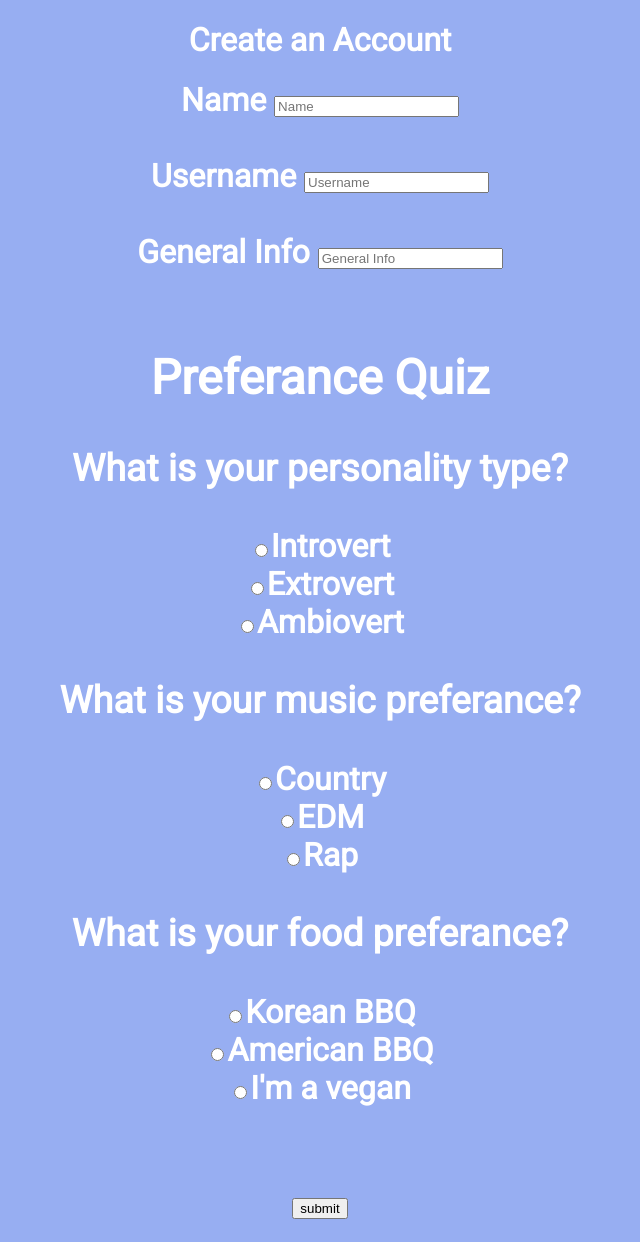
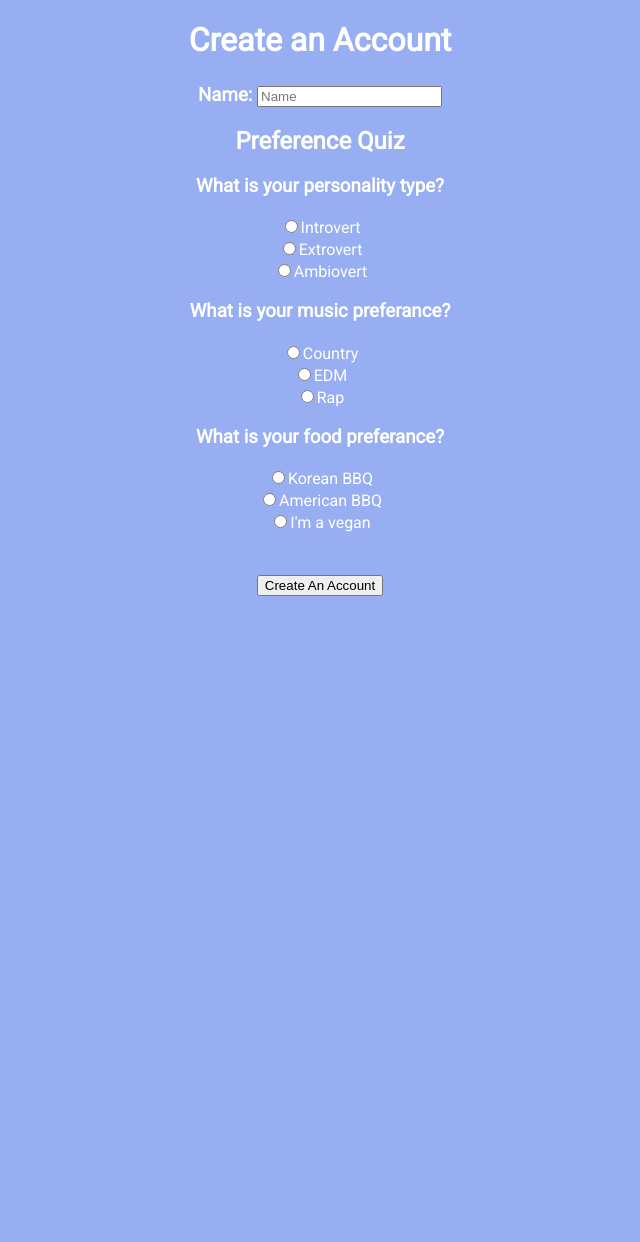
Before and after one commit to itsmelodious/MAC, a Python web app: template templates/newacc.html in a window 1280 px wide. Shown: the whole page, without its empty margins (320-960 px from the left). After the commit the page ends 596 px from the top, so only its background shows below. Run offline with Jinja, Linux system fonts and the light colour scheme; the template is opened without the code that fills it, so the values that code supplies are empty.

Commit message:
Fixed newacc.html

```diff
--- a/templates/newacc.html
+++ b/templates/newacc.html
@@ -8,34 +8,27 @@
   </head>
 
 <body>
-  <strong><h1>Create an Account<h1></strong>
+  <strong><h1>Create an Account</h1></strong>
   <form action="/newaccount" method="post">
-      Name
-      <input name="name" placeholder="Name"><br><br>
-      Username
-      <input name="username" placeholder="Username"><br><br>
-      General Info
-      <input name="genInfo" placeholder="General Info"><br><br>
+    <h3>Name: <input name="name" placeholder="Name"></h3>
 
-      <h2> Preferance Quiz </h2>
+    <h2> Preference Quiz </h2>
     <!-- list of questions music, food, personality -->
     <h3>What is your personality type?</h3>
       <label><input type = "radio" name = "personality" value= "1">Introvert</label><br>
-          <input type = "radio" name = "personality" value= "2">Extrovert<br>
-          <input type = "radio" name = "personality" value= "3">Ambiovert<br>
+      <label><input type = "radio" name = "personality" value= "2">Extrovert</label><br>
+      <label><input type = "radio" name = "personality" value= "3">Ambiovert</label><br>
     <h3>What is your music preferance?</h3>
-          <input type = "radio" name = "music" value= "1">Country<br>
-          <input type = "radio" name = "music" value= "2">EDM<br>
-          <input type = "radio" name = "music" value= "3">Rap<br>
+      <label><input type = "radio" name = "music" value= "1">Country</label><br>
+      <label><input type = "radio" name = "music" value= "2">EDM</label><br>
+      <label><input type = "radio" name = "music" value= "3">Rap</label><br>
     <h3>What is your food preferance?</h3>
-          <input type = "radio" name = "food" value= "1">Korean BBQ<br>
-          <input type = "radio" name = "food" value= "2">American BBQ<br>
-          <input type = "radio" name = "food" value= "3">I'm a vegan<br>
-
+      <label><input type = "radio" name = "food" value= "1">Korean BBQ</label><br>
+      <label><input type = "radio" name = "food" value= "2">American BBQ</label><br>
+      <label><input type = "radio" name = "food" value= "3">I'm a vegan</label><br>
       <br><br>
-          <input type = "submit" value ="submit">
+    <input type = "submit" value ="Create An Account">
   </form>
-
 </body>
 
 </html>
```
Lines whose indentation alone changed are shown as unchanged.
